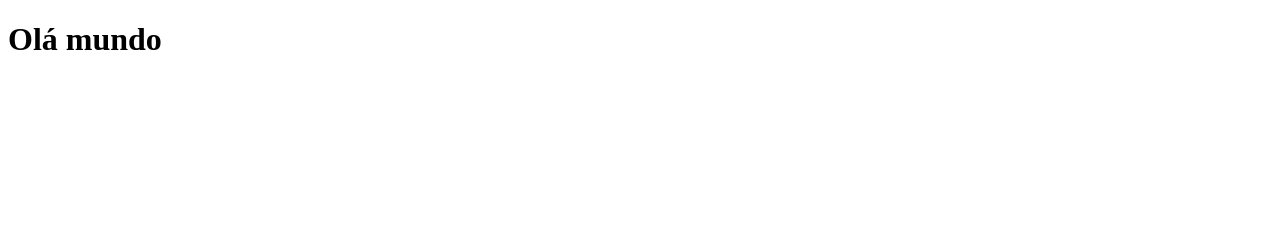
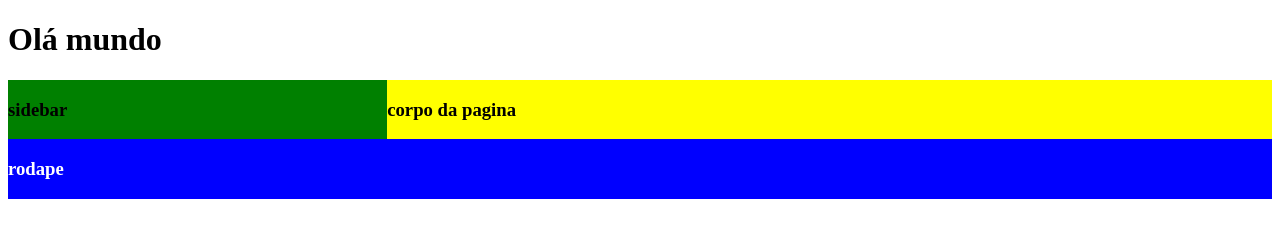
Before and after one commit to cbkremer/introducaoWeb, a plain HTML site: page index.html in a window 1280 px wide. Drawn offline with Linux system fonts and the light colour scheme.

Commit message:
introdução ao css

```diff
--- a/index.html
+++ b/index.html
@@ -12,6 +12,17 @@
 		<meta name="viewport" content="width=device-width, initial-scale=1.0">
 	</head>
 	<body><!-- corpo da página -->
-		<h1>Olá mundo</h1>
+		<header>
+			<h1>Olá mundo</h1>
+		</header>
+		<div style="width: 30%; background-color: green;float:left;">
+			<h3>sidebar</h3>
+		</div>
+		<div style="width: 70%; background-color:yellow;float:left;">
+			<h3>corpo da pagina</h3>
+		</div>
+		<footer style="width:100%; background-color:blue;float:left;color:white;">
+			<h3>rodape</h3>
+		</footer>
 	</body>
 </html>
```
